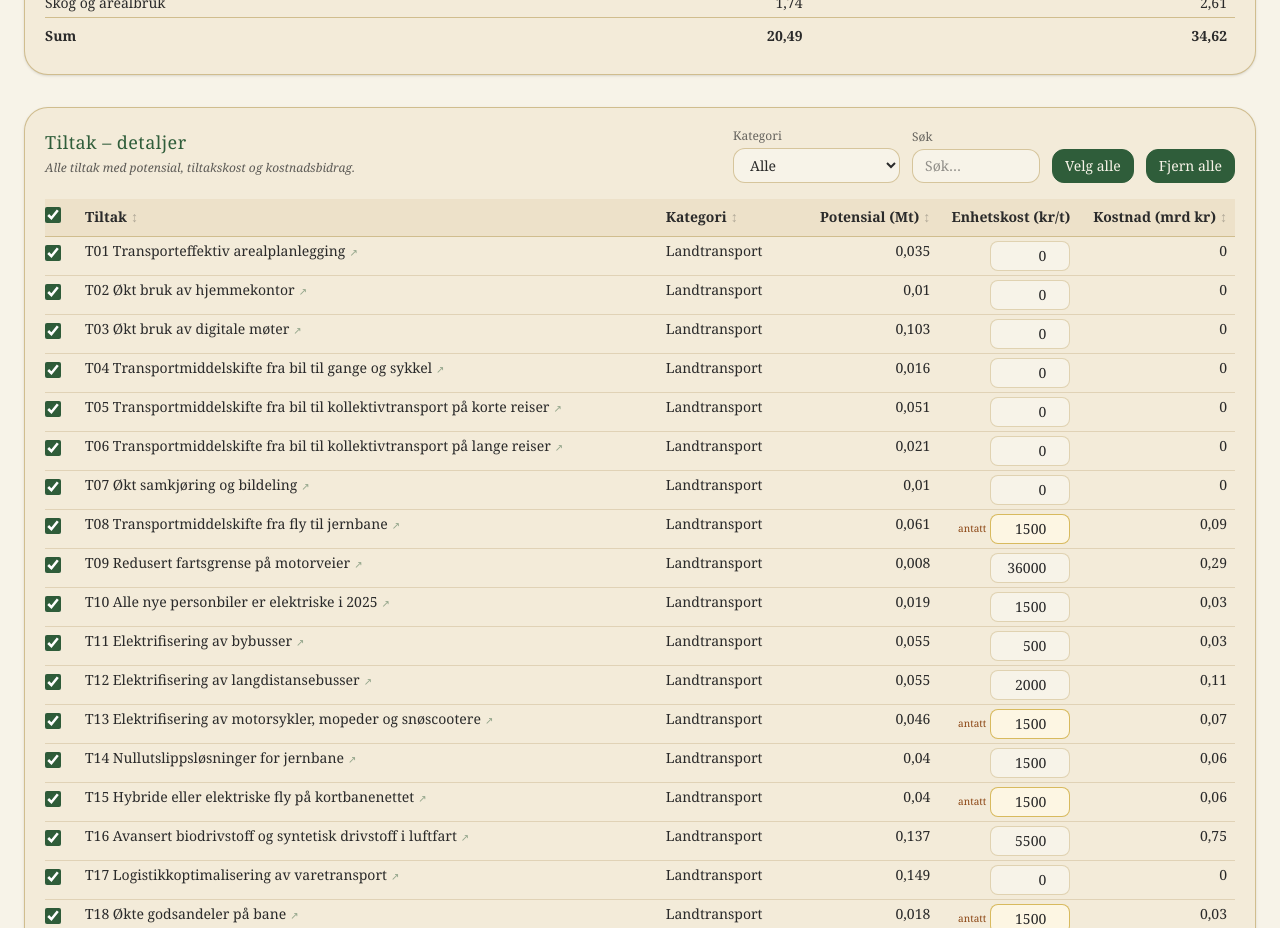
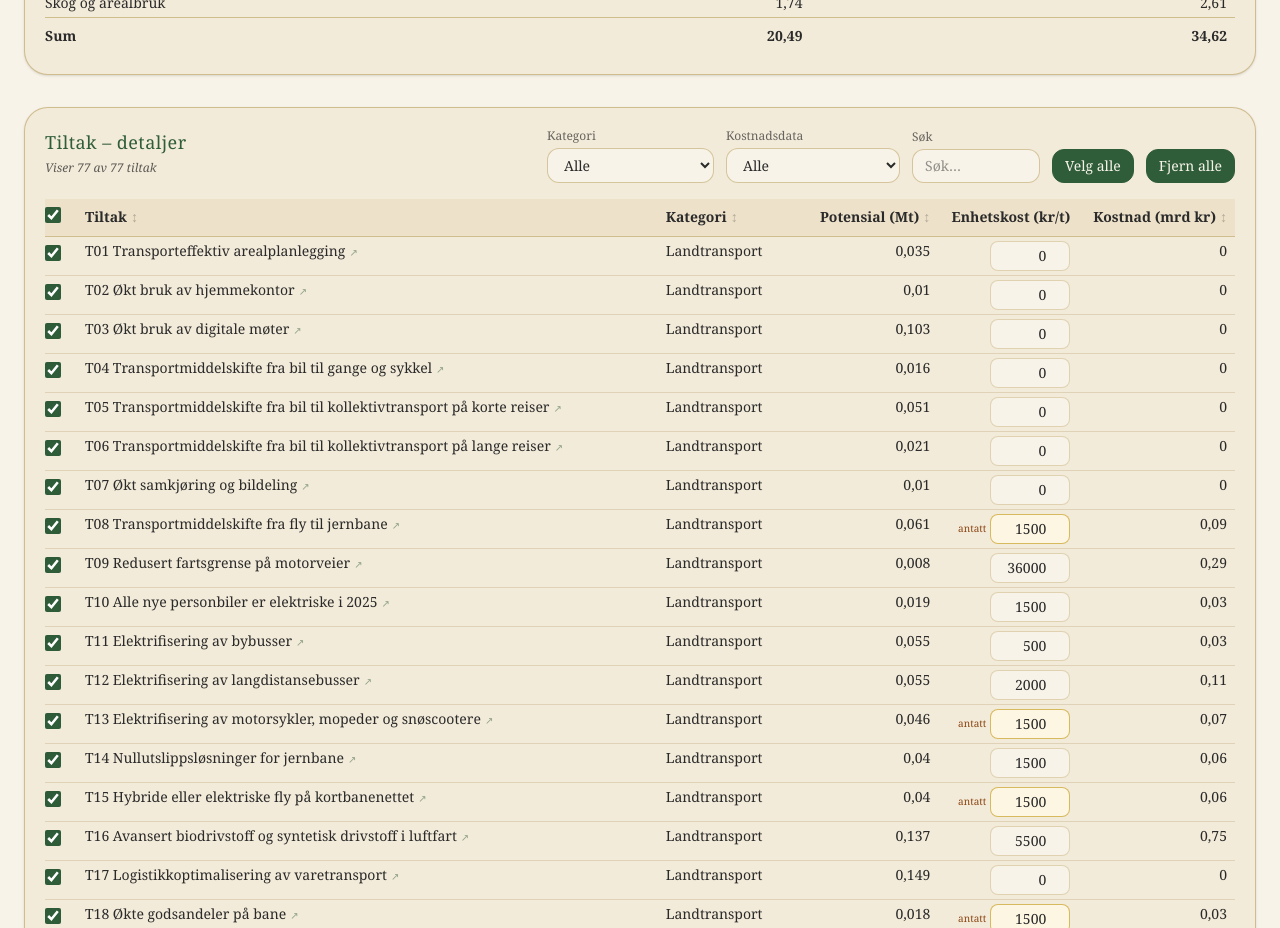
Before and after one commit to ollholl/klimatiltak-2025, a React (Vite) app: page / in a window 1280 px wide. Shown: the part 2480-3408 px from the top of the page. Built offline with nearby package versions, Linux system fonts and the light colour scheme.

Commit message:
Legg til filter for kostnadsdata (kjent/antatt)
- Nytt dropdown-filter: Alle / Kun kjent kostnad / Kun antatt kostnad
- Viser antall filtrerte tiltak i overskriften
- Nullstill-knappen tilbakestiller også dette filteret

```diff
--- a/src/App.jsx
+++ b/src/App.jsx
@@ -318,6 +318,7 @@ export default function KlimakurPrestigeDashboard() {
     () => initialUrlState?.t || "70% kutt"
   );
   const [filterCat, setFilterCat] = useState("Alle");
+  const [filterCostType, setFilterCostType] = useState("alle"); // "alle" | "kjent" | "antatt"
   const [search, setSearch] = useState("");
   const [sortColumn, setSortColumn] = useState(null); // null | "potensialKt" | "tiltak" | "kategori" | "kostnad"
   const [sortDirection, setSortDirection] = useState("desc"); // "asc" | "desc"
@@ -435,7 +436,13 @@ export default function KlimakurPrestigeDashboard() {
     const base = MEASURES;
     let filtered = base
       .filter((m) => (filterCat === "Alle" ? true : m.c === filterCat))
-      .filter((m) => (search.trim() ? m.t.toLowerCase().includes(search.toLowerCase()) : true));
+      .filter((m) => (search.trim() ? m.t.toLowerCase().includes(search.toLowerCase()) : true))
+      .filter((m) => {
+        if (filterCostType === "alle") return true;
+        if (filterCostType === "kjent") return m.cost !== null;
+        if (filterCostType === "antatt") return m.cost === null;
+        return true;
+      });
 
     // Sortering
     if (sortColumn) {
@@ -480,7 +487,7 @@ export default function KlimakurPrestigeDashboard() {
     }
 
     return filtered;
-  }, [filterCat, search, sortColumn, sortDirection, rowsMap, originalOrder]);
+  }, [filterCat, filterCostType, search, sortColumn, sortDirection, rowsMap, originalOrder]);
 
   const rowsSelected = useMemo(() => {
     return rowsAll.filter((r) => selected.has(r.tiltak));
@@ -640,6 +647,7 @@ export default function KlimakurPrestigeDashboard() {
     setSelectedTarget("70% kutt");
     setSelected(new Set(MEASURES.map((m) => m.t)));
     setFilterCat("Alle");
+    setFilterCostType("alle");
     setSearch("");
     setSortColumn(null);
     // Fjern lagret state
@@ -1120,10 +1128,15 @@ export default function KlimakurPrestigeDashboard() {
               <div>
                 <h3 className="text-lg text-[#2F5D3A] mb-1 tracking-wide">Tiltak – detaljer</h3>
                 <p className="text-xs italic opacity-75">
-                  Alle tiltak med potensial, tiltakskost og kostnadsbidrag.
+                  Viser {measures.length} av {MEASURES.length} tiltak
+                  {filterCostType !== "alle" && (
+                    <span className="ml-1">
+                      ({filterCostType === "kjent" ? "kun kjent kostnad" : "kun antatt kostnad"})
+                    </span>
+                  )}
                   {sortColumn && (
-                    <span className="ml-2 font-semibold text-[#2F5D3A]">
-                      (Sortert: {sortColumn === "potensialKt" ? "Potensial" : sortColumn === "kostnad" ? "Kostnad" : sortColumn === "tiltak" ? "Tiltak" : "Kategori"} {sortDirection === "desc" ? "↓" : "↑"})
+                    <span className="ml-1 font-semibold text-[#2F5D3A]">
+                      · Sortert: {sortColumn === "potensialKt" ? "Potensial" : sortColumn === "kostnad" ? "Kostnad" : sortColumn === "tiltak" ? "Tiltak" : "Kategori"} {sortDirection === "desc" ? "↓" : "↑"}
                     </span>
                   )}
                 </p>
@@ -1141,6 +1154,18 @@ export default function KlimakurPrestigeDashboard() {
                         {cat}
                       </option>
                     ))}
+                  </select>
+                </label>
+                <label className="flex flex-col gap-1">
+                  <span className="text-xs opacity-70">Kostnadsdata</span>
+                  <select
+                    className="border border-[#C9B27C]/70 bg-[#F7F3E8] rounded-xl px-3 py-1.5 text-sm focus:outline-none focus:ring-1 focus:ring-[#2F5D3A]"
+                    value={filterCostType}
+                    onChange={(e) => setFilterCostType(e.target.value)}
+                  >
+                    <option value="alle">Alle</option>
+                    <option value="kjent">Kun kjent kostnad</option>
+                    <option value="antatt">Kun antatt kostnad</option>
                   </select>
                 </label>
                 <label className="flex flex-col gap-1">
```
